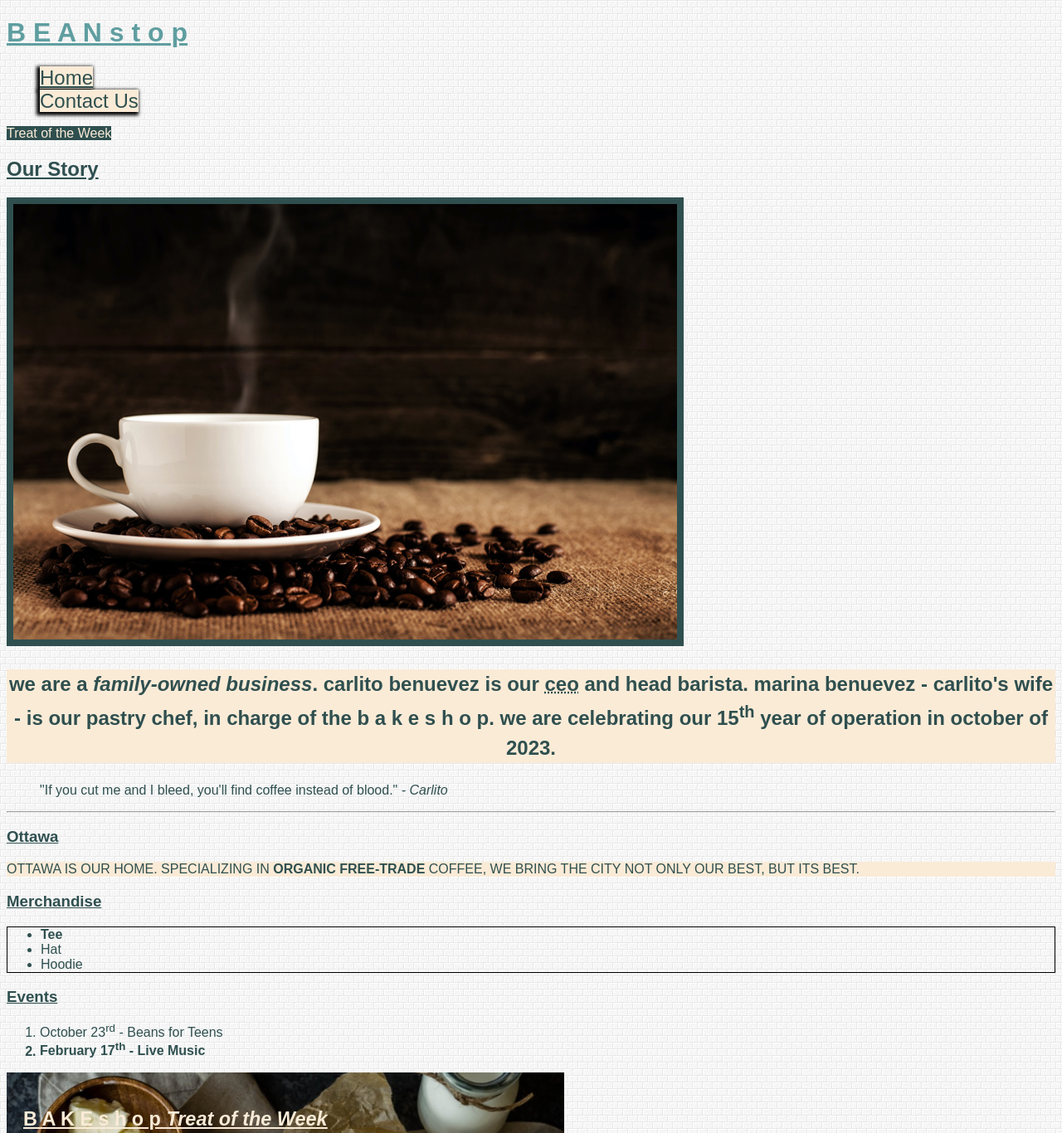
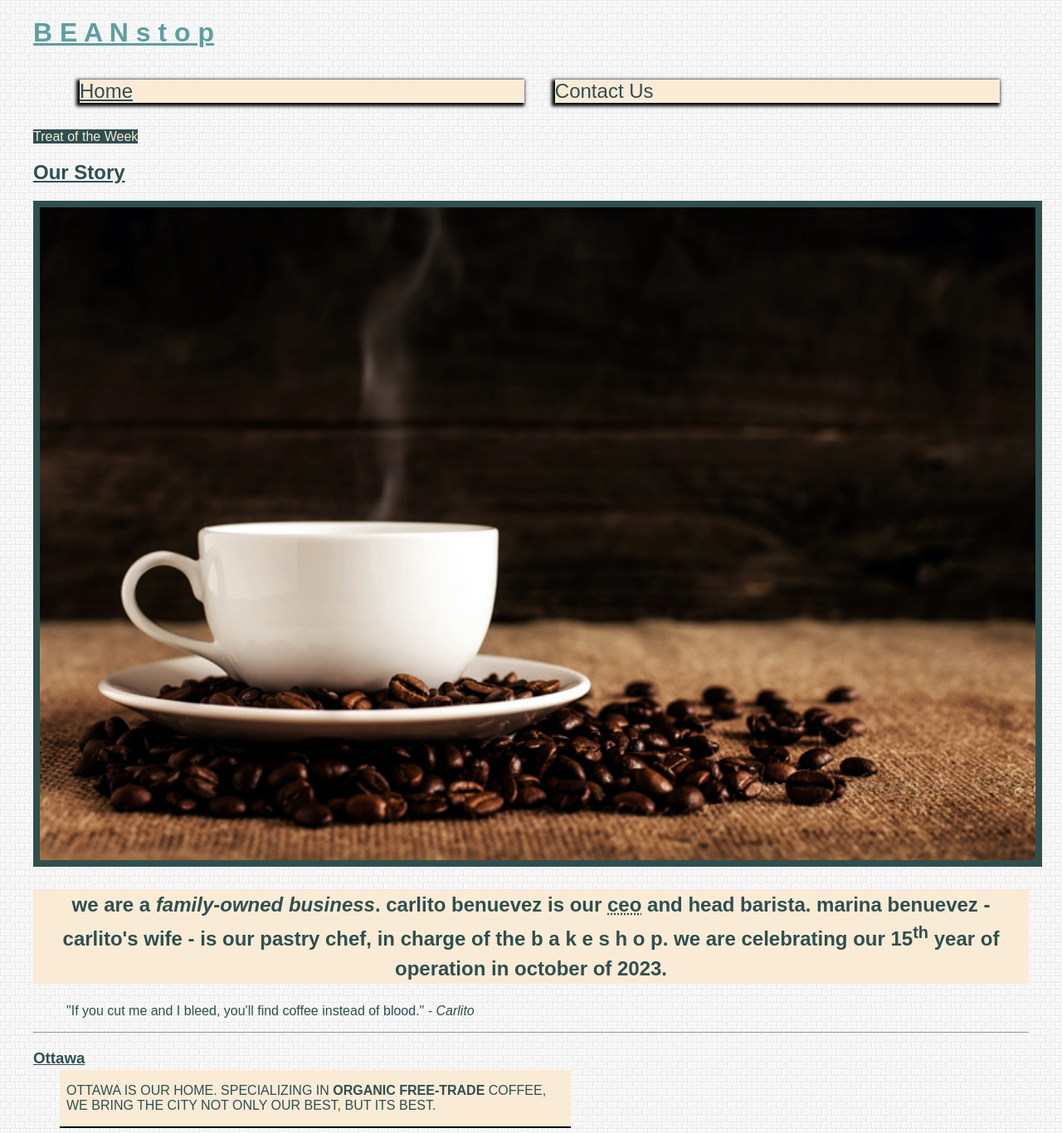
Before and after one commit to rich0896/rich0896.github.io, a plain HTML site: page week7/index.html in a window 1280 px wide. Shown: the top 1366 px of the page at 83% size. Drawn offline with Linux system fonts and the light colour scheme.

Commit message:
Adds part of week7 content

```diff
--- a/week7/css/main.css
+++ b/week7/css/main.css
@@ -8,6 +8,25 @@ body {
     color: darkslategray;
     /* Adding a background image */
     background-image: url("../images/white_brick_wall.png");
+}
+
+/* Box model example */
+section p {
+    width: 50%;
+    /* 2 values = 1st value top/bottom, 2nd value left/right */
+    padding: 1rem 0.5rem;
+    /* 4 values: top, bottom, left, right */
+    margin: -1em 2em 2em 2em;
+    border-bottom: 2px solid black;
+}
+
+.container {
+    max-width: 1200px;
+    margin: 0 auto;
+}
+
+img {
+    width: 100%;
 }
 
 h1 {
@@ -28,11 +47,19 @@ nav ul {
     list-style: none;
 }
 
+nav ul li {
+    display: inline-block;
+    width: 49%;
+    padding: 1em;
+    box-sizing: border-box;
+}
+
 nav ul a {
     color: darkslategray;
     text-decoration: none;
     font-size: 1.5rem;
     /* 1.5rem (root / html font size) = 16px * 1.5 = 24px */
+    display: block;
 }
 
 /* Selecting element with id value */
--- a/week7/index.html
+++ b/week7/index.html
@@ -9,6 +9,7 @@
         <!-- This is an HTML comment. -->
         <!-- CTRL/Command + / to add or remove a comment. -->
 
+        <div class="container">
             <!-- This is the site header. -->
             <header>
                 <h1>B E A N s t o p</h1>
@@ -125,5 +126,6 @@
                 <!-- Specialty symbols for HTML Entities can be found by googling. -->
                 &copy; Copyright BEANstop Co., 2023
             </footer>
+        </div>
     </body>
 </html>
```
Lines whose indentation alone changed are shown as unchanged.
